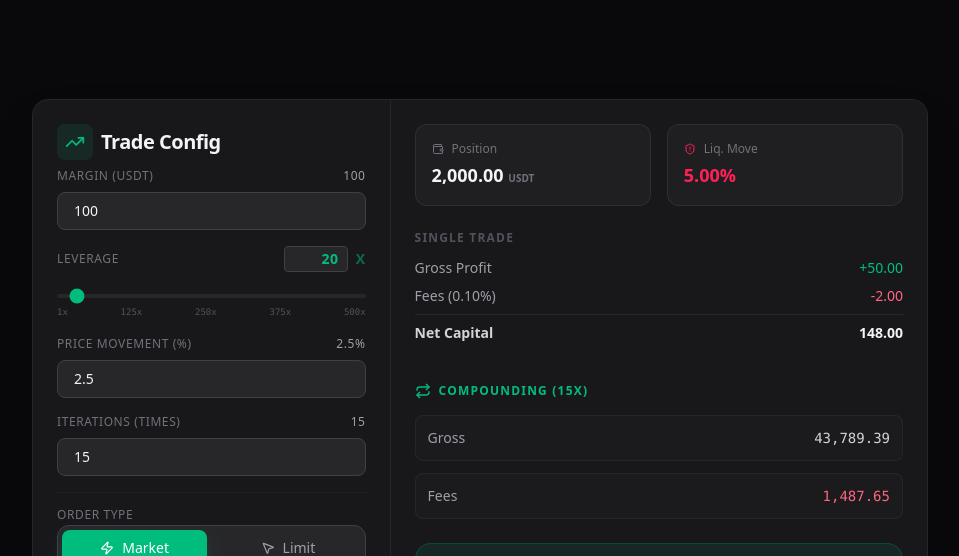
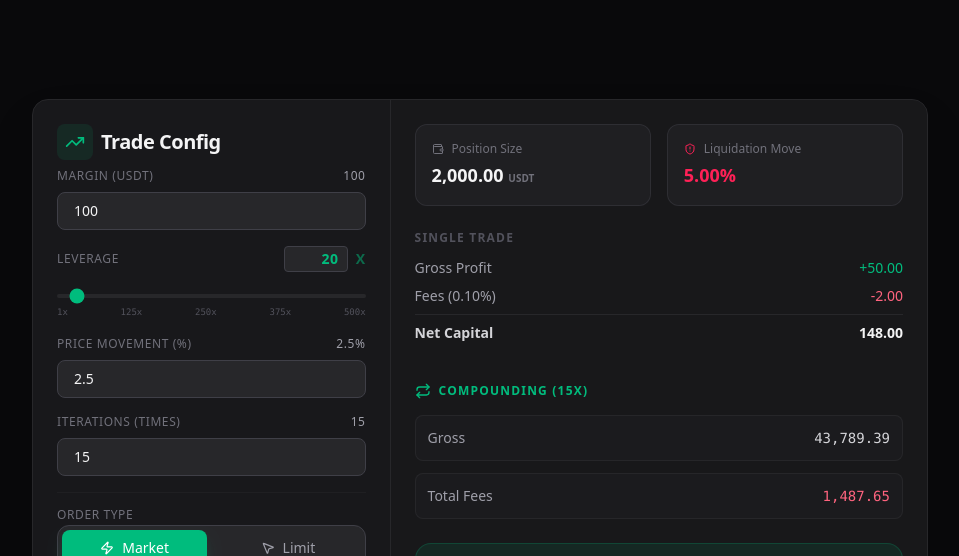
Before and after one commit to ahadipahore-glitch/Trade-Calculator-, a React (Vite) app: page / in a window 1280 px wide. Shown: the top 556 px of the page, without its empty margins (160-1119 px from the left). Built offline with nearby package versions, Linux system fonts and the light colour scheme.

Commit message:
refactor: Improve clarity of display labels
Update UI labels for "Position" and "Liq. Move" to "Position Size" and "Liquidation Move" respectively. This change enhances user understanding of the displayed values.

```diff
--- a/src/App.tsx
+++ b/src/App.tsx
@@ -284,7 +284,7 @@ export default function App() {
               >
                 <div className="flex items-center gap-2 text-zinc-500 text-[10px] md:text-xs mb-1">
                   <Wallet className="w-3 h-3" />
-                  <span>Position</span>
+                  <span>Position Size</span>
                 </div>
                 <div className="text-sm md:text-lg font-bold text-zinc-100">
                   {formatCurrency(results.position)} <span className="text-[9px] md:text-[10px] text-zinc-500">USDT</span>
@@ -299,7 +299,7 @@ export default function App() {
               >
                 <div className="flex items-center gap-2 text-zinc-500 text-[10px] md:text-xs mb-1">
                   <ShieldAlert className="w-3 h-3 text-rose-500" />
-                  <span>Liq. Move</span>
+                  <span>Liquidation Move</span>
                 </div>
                 <div className="text-sm md:text-lg font-bold text-rose-500">
                   {results.liquidationMove.toFixed(2)}%
@@ -339,7 +339,7 @@ export default function App() {
                   <span className="text-zinc-300 font-mono">{formatCurrency(results.compoundedGross)}</span>
                 </div>
                 <div className="flex justify-between items-center text-xs md:text-sm p-2.5 md:p-3 bg-zinc-800/30 rounded-lg border border-zinc-700/30">
-                  <span className="text-zinc-400">Fees</span>
+                  <span className="text-zinc-400">Total Fees</span>
                   <span className="text-rose-400 font-mono">{formatCurrency(results.totalFeeDeducted)}</span>
                 </div>
               </div>
```
